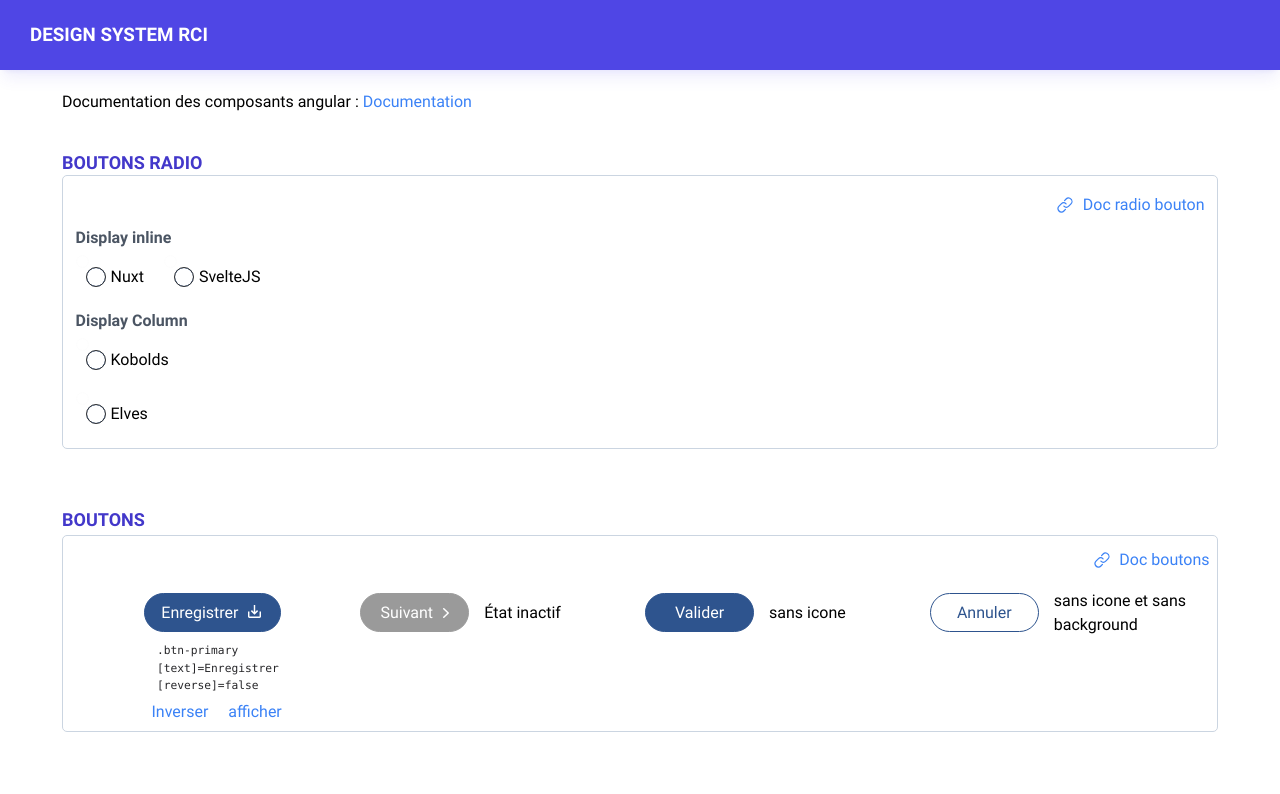
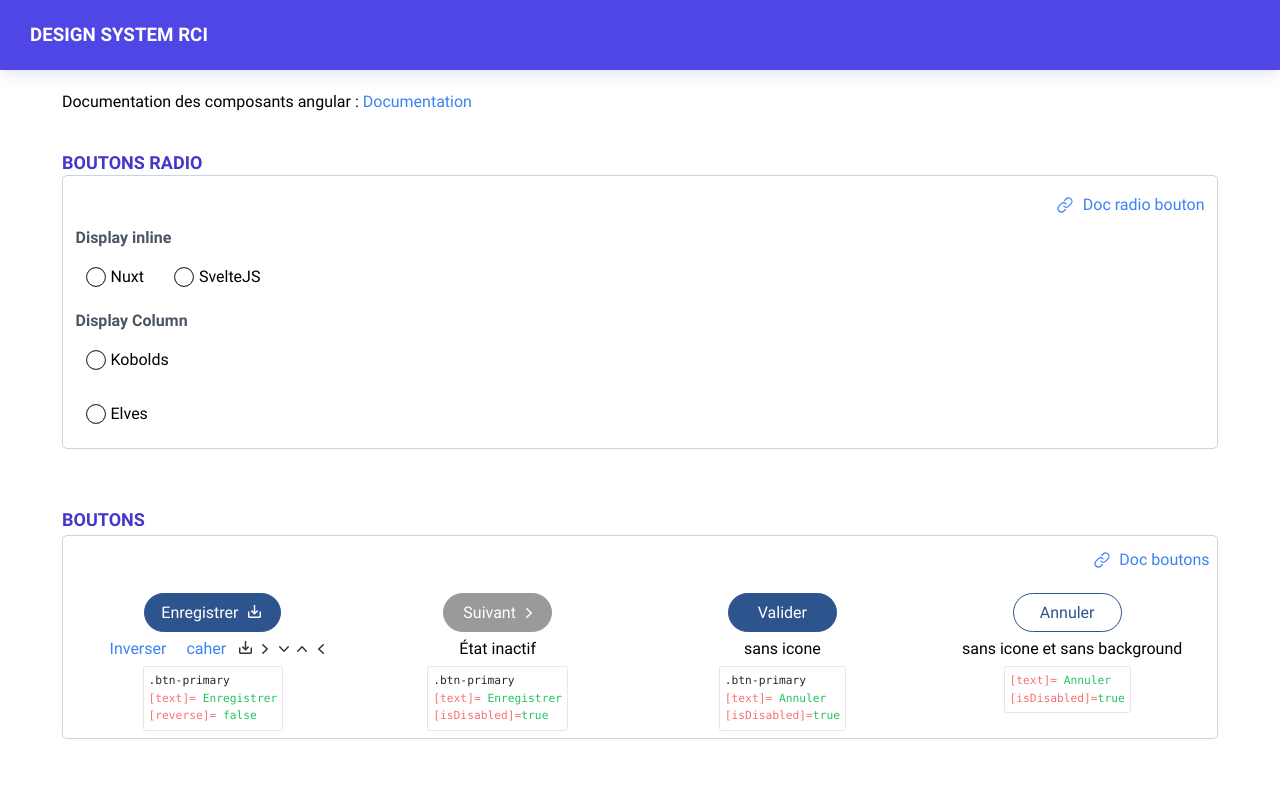
Before and after one commit to elixian/ds-pro, an Angular app: page / in a window 1280 px wide. Shown: the top 794 px of the page. Built offline with nearby package versions, Linux system fonts and the light colour scheme.

Commit message:
add control on icones

```diff
--- a/src/app/app.component.html
+++ b/src/app/app.component.html
@@ -60,29 +60,61 @@
           <app-icones [ngStyle]="{'display':getHasIcone(icoBtn)?'none':'inherit'}" icone [nameIcone]="'save'"
             [hidden]="true" #icoBtn></app-icones>
         </app-buttons>
-
-        <code class="ml-4 flex flex-col text-zinc-800  p-2 text-lg \"><span>.btn-primary</span> <span>[text]={{primaryBtn.text}}</span>
-          <span>[reverse]={{primaryBtn.reverse}}</span></code>
         <div class="flex gap-5">
           <span class="ml-3 text-blue-500 hover:text-blue-700 cursor-pointer"
             (click)="toggleReverse(primaryBtn)">Inverser</span>
           <span class="ml-3 text-blue-500 hover:text-blue-700 cursor-pointer"
-            (click)="toggleHasIcone(icoBtn)">{{getHasIcone(icoBtn)?'caher':'afficher'}}</span>
+            (click)="toggleHasIcone(icoBtn)">{{!getHasIcone(icoBtn)?'caher':'afficher'}}</span>
+
+            <div class="flex items-center justify-between gap-3">
+              <app-icones (click)="changeIcone(icoBtn,'save')" class=" cursor-pointer " [nameIcone]="'save'" [fill]="'#333333'" ></app-icones>
+              <app-icones (click)="changeIcone(icoBtn,'arrow-right')" class=" cursor-pointer " [nameIcone]="'arrow-right'" [fill]="'#333333'" ></app-icones>
+              <app-icones (click)="changeIcone(icoBtn,'arrow-down')" class="ml-2 cursor-pointer " [nameIcone]="'arrow-down'" [fill]="'#333333'"></app-icones>
+              <app-icones (click)="changeIcone(icoBtn,'arrow-up')" class="ml-2 cursor-pointer " [nameIcone]="'arrow-up'" [fill]="'#333333'"></app-icones>
+              <app-icones (click)="changeIcone(icoBtn,'arrow-left')" class="ml-2 cursor-pointer " [nameIcone]="'arrow-left'" [fill]="'#333333'"></app-icones>
+            </div>
         </div>
+        <code class="flex flex-col text-zinc-800 mt-2 p-2 text-lg  w-full\ border rounded">
+          <span>.btn-primary</span>
+          <span><span class="text-red-400">[text]= </span><span class="text-green-500">{{primaryBtn.text}}</span></span>
+          <span><span class="text-red-400">[reverse]= </span> <span class="text-green-500">{{primaryBtn.reverse}}</span></span>
+      </code>
+
       </div>
-      <div class="flex items-center basis-1/4">
+      <div class="flex flex-col items-center basis-1/4">
         <app-buttons class="btn-primary" [text]="'Suivant'" [isDisabled]="true" [reverse]="false">
           <app-icones icone [nameIcone]="'arrow-right'"></app-icones>
         </app-buttons>
-        <p class="ml-4">État inactif</p>
+        <div class="flex gap-5">
+          <p class="">État inactif</p>
+
+        </div>
+        <code class="flex flex-col text-zinc-800 mt-2 p-2 text-lg  w-full\ border rounded">
+          <span>.btn-primary</span>
+          <span><span class="text-red-400">[text]= </span><span class="text-green-500">{{primaryBtn.text}}</span></span>
+          <span><span class="text-red-400">[isDisabled]=</span> <span class="text-green-500">true</span></span>
+      </code>
+
       </div>
-      <div class="flex items-center basis-1/4">
+      <div class="flex flex-col items-center basis-1/4">
         <app-buttons class="btn-primary" [text]="'Valider'"></app-buttons>
-        <p class="ml-4">sans icone</p>
+        <div class="flex gap-5">
+          <p class="">sans icone</p>
+
+        </div>
+        <code class="flex flex-col text-zinc-800 mt-2 p-2 text-lg  w-full\ border rounded">
+          <span>.btn-primary</span>
+          <span><span class="text-red-400">[text]= </span><span class="text-green-500">Annuler</span></span>
+          <span><span class="text-red-400">[isDisabled]=</span> <span class="text-green-500">true</span></span>
+      </code>
       </div>
-      <div class="flex items-center basis-1/4">
+      <div class="flex flex-col items-center basis-1/4">
         <app-buttons class="" [text]="'Annuler'"></app-buttons>
         <p class="ml-4">sans icone et sans background</p>
+        <code class="flex flex-col text-zinc-800 mt-2 p-2 text-lg  w-full\ border rounded">
+          <span><span class="text-red-400">[text]= </span><span class="text-green-500">Annuler</span></span>
+          <span><span class="text-red-400">[isDisabled]=</span> <span class="text-green-500">true</span></span>
+      </code>
       </div>
     </div>
   </div>
--- a/src/app/app.component.ts
+++ b/src/app/app.component.ts
@@ -1,3 +1,4 @@
+import { IconesComponent } from './components/icones/icones.component';
 import { ButtonsComponent } from './components/buttons/buttons.component';
 import { Component } from '@angular/core';
 
@@ -10,8 +11,7 @@ import { Component } from '@angular/core';
   styleUrls: ['./app.component.scss']
 })
 export class AppComponent {
-  title = 'ds-RCI';
-  private hasIcone:boolean = false;
+  title = 'design RCI';
 
   log(v:any){
     console.log(v)
@@ -30,4 +30,7 @@ export class AppComponent {
     return elem.reverse;
   }
 
+  changeIcone(elem:IconesComponent,type:string){
+    elem.nameIcone = type
+  }
 }
--- a/src/app/components/icones/icones.component.html
+++ b/src/app/components/icones/icones.component.html
@@ -2,13 +2,13 @@
 
 <span [ngSwitch]="nameIcone" >
     <svg *ngSwitchCase="['arrow-left','arrow-right','arrow-up','arrow-down'].includes(nameIcone)? nameIcone:''"  [ngClass]="nameIcone" xmlns="http://www.w3.org/2000/svg" xmlns:xlink="http://www.w3.org/1999/xlink"
-        aria-hidden="true" role="img" >
-        <path  fill="currentColor"
+        aria-hidden="true" role="img"  >
+        <path  [ngStyle]="{'fill':fill}"
         d="M5.9948 4.91639C5.97504 4.75602 5.89893 4.60611 5.77818 4.49246L1.28152 0.208491C1.14026 0.0746171 0.94925 -0.0006913 0.749448 4.84641e-06C0.550377 0.000702243 0.359363 0.0767038 0.218842 0.211276C0.0783215 0.345848 4.77467e-06 0.527825 4.77694e-06 0.718176C0.000737201 0.907831 0.0805125 1.08981 0.221766 1.22368L4.18557 5L0.221766 8.77632C0.0805126 8.91019 0.000735868 9.09217 4.87906e-06 9.28182C-0.000726587 9.47217 0.0783163 9.65415 0.218842 9.78872C0.359368 9.92329 0.550377 9.9993 0.749448 10C0.948519 10.0007 1.14026 9.92539 1.28152 9.79151L5.77818 5.50754C5.94212 5.35275 6.02189 5.13452 5.9948 4.91627L5.9948 4.91639Z" >
         </path>
     </svg>
-    <svg *ngSwitchCase="'save'" [ngClass]="nameIcone" xmlns="http://www.w3.org/2000/svg" xmlns:xlink="http://www.w3.org/1999/xlink"
+    <svg *ngSwitchCase="'save'" [ngClass]="nameIcone" [ngStyle]="{'fill':fill}"  xmlns="http://www.w3.org/2000/svg" xmlns:xlink="http://www.w3.org/1999/xlink"
         aria-hidden="true" role="img" >
-        <path   fill="currentColor" d="M11.5556 6.5V11.5556H1.44444V6.5H0V11.5556C0 12.35 0.65 13 1.44444 13H11.5556C12.35 13 13 12.35 13 11.5556V6.5H11.5556ZM7.22222 6.98389L9.09278 5.12056L10.1111 6.13889L6.5 9.75L2.88889 6.13889L3.90722 5.12056L5.77778 6.98389V0H7.22222V6.98389Z" />
+        <path   [ngStyle]="{'fill':fill}" d="M11.5556 6.5V11.5556H1.44444V6.5H0V11.5556C0 12.35 0.65 13 1.44444 13H11.5556C12.35 13 13 12.35 13 11.5556V6.5H11.5556ZM7.22222 6.98389L9.09278 5.12056L10.1111 6.13889L6.5 9.75L2.88889 6.13889L3.90722 5.12056L5.77778 6.98389V0H7.22222V6.98389Z" />
     </svg>
 </span>
--- a/src/app/components/icones/icones.component.ts
+++ b/src/app/components/icones/icones.component.ts
@@ -7,7 +7,8 @@ import { Component, Input, OnInit } from '@angular/core';
 })
 export class IconesComponent implements OnInit {
 
-@Input() nameIcone:string= ''
+@Input() nameIcone:string= '';
+@Input() fill:String="#FFFFFF"
   constructor() { }
 
   ngOnInit(): void {
```
